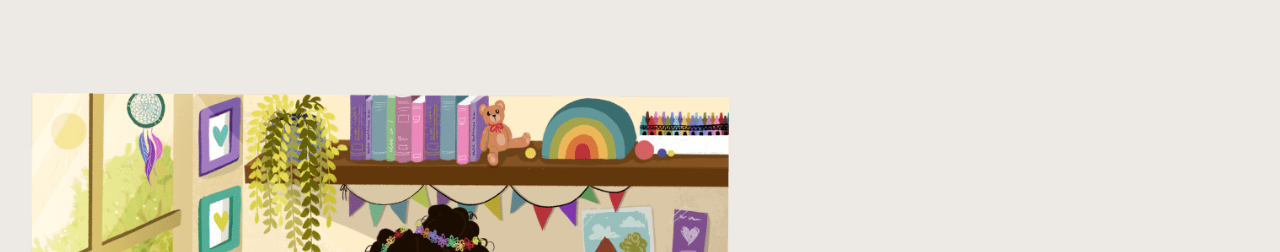
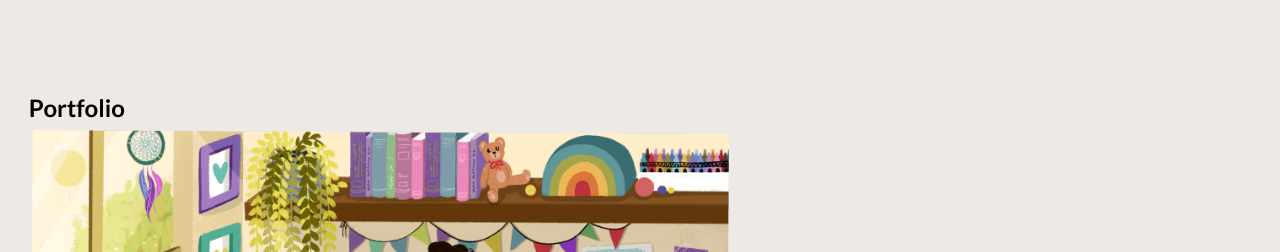
Before and after one commit to njwadsworth/nathanielsportfolio, a plain HTML site: page index.html in a window 1280 px wide. Shown: the part 979-1231 px from the top of the page. Drawn offline with Linux system fonts and the light colour scheme.

Commit message:
added Portfolio text

```diff
--- a/index.html
+++ b/index.html
@@ -109,7 +109,10 @@
 
   </section>
   <section class="section-two">
+      <h3 class = "header-med"> Portfolio </h3>
     <div class="col-two">
+
+
       <div class="letsread-img">
 
       </div>
--- a/scss/style.compact.css
+++ b/scss/style.compact.css
@@ -112,7 +112,7 @@ body .avatar { content: url("avatar.png"); min-height: 203px; min-width: 212px;
 
 body .section-two { flex-direction: column; max-width: 1280px; }
 
-body .col-two { flex-direction: column; align-items: center; justify-content: center; }
+body .col-two { flex-direction: column; align-items: center; justify-content: center; margin-top: 0.5em; }
 
 body .letsread-img { content: url("letsread.png"); width: 100%; max-width: 700px; }
 
@@ -161,7 +161,8 @@ body footer .header-sm { font-size: 1em; text-align: center; width: auto; margin
 /****** SECTION THREE END  *********/
 @media screen and (min-width: 587px) { .avatar { align-self: center; } }
 
-@media screen and (min-width: 768px) { body .col-one { justify-content: space-between; flex-direction: row; } }
+@media screen and (min-width: 768px) { body .col-one { justify-content: space-between; flex-direction: row; }
+  body .letsread-img { align-self: flex-start; } }
 
 @media screen and (min-width: 1280px) { body #nav { margin: 0 auto; }
   body .section-one { margin: 0 auto; }
--- a/scss/style.scss
+++ b/scss/style.scss
@@ -340,7 +340,7 @@ body {
     @extend .flex-template;
     flex-direction: column;
     max-width: 1280px;
-    // margin-top: 3em;
+
 
   }
 
@@ -349,6 +349,7 @@ body {
     flex-direction: column;
     align-items: center;
     justify-content: center;
+    margin-top: 0.5em;
   }
 
   .letsread-img {
@@ -524,6 +525,10 @@ body {
       flex-direction: row;
     }
 
+    .letsread-img {
+      align-self: flex-start;
+    }
+
 
   }
 }
```
